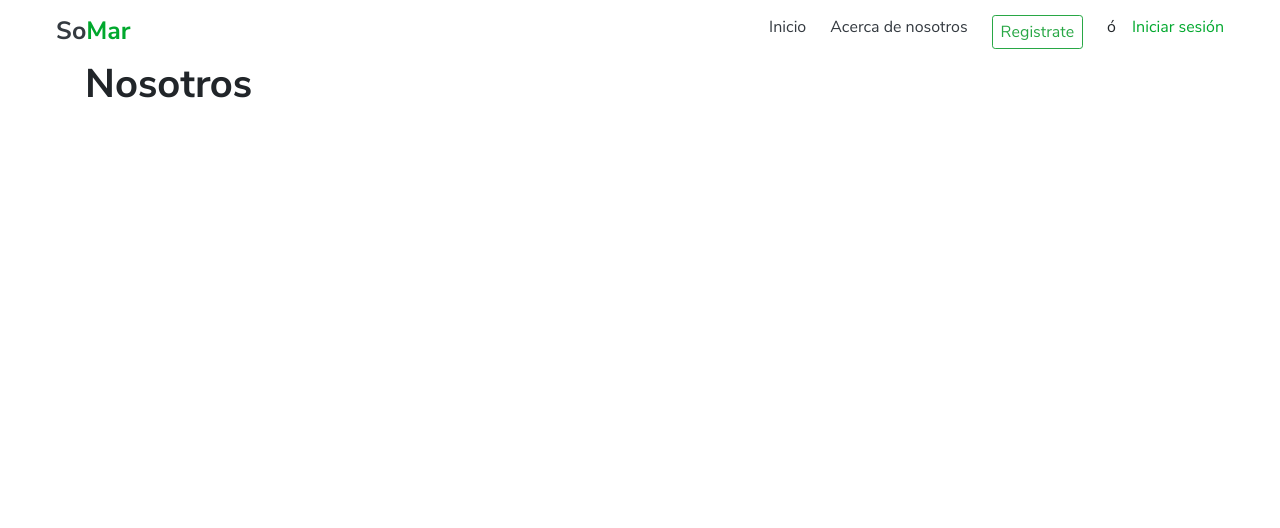
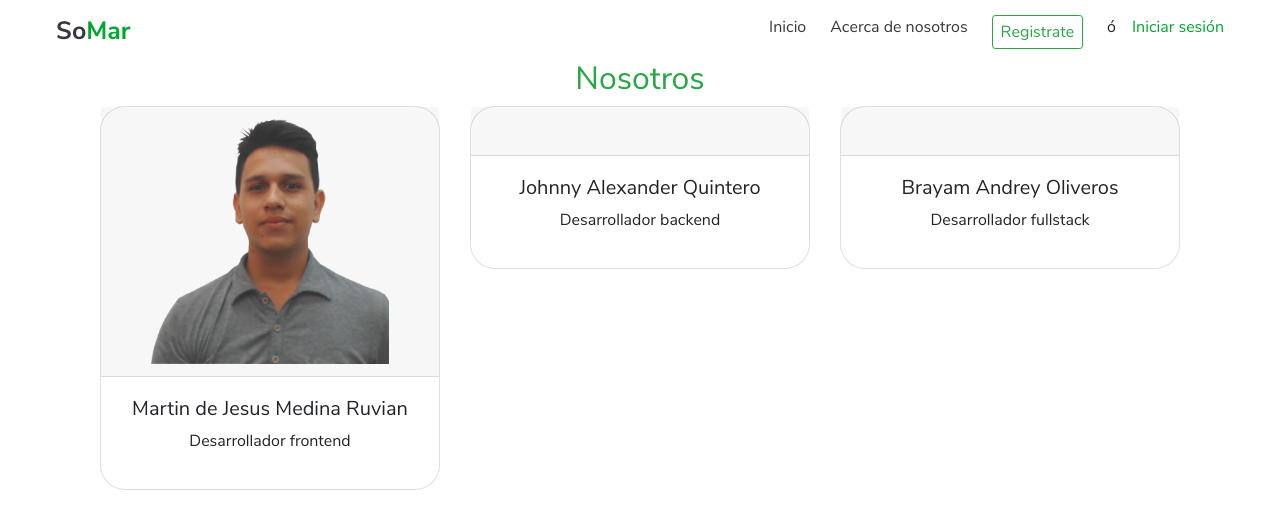
Before and after one commit to MartinMedinaRuvian/somar-front-ufps, a Vue app: page /nosotros in a window 1280 px wide. Shown: the top 528 px of the page. Built offline with nearby package versions, Linux system fonts and the light colour scheme.

Commit message:
Agregue pagina nosotros

```diff
--- a/src/main.js
+++ b/src/main.js
@@ -7,7 +7,12 @@ import VueAxios from 'vue-axios'
 
 
 // Agregamos la URL base de nuestra API
-axios.defaults.baseURL = 'http://localhost:5000';
+//Para conectarse al backend local:
+//axios.defaults.baseURL = 'http://localhost:5000';
+
+//Para conectarse al backend de heroku producción
+axios.defaults.baseURL = 'https://somarufps.herokuapp.com';
+
 
 Vue.config.productionTip = false
 Vue.use(VueAxios, axios)
--- a/src/views/LandingPage/LandingPageNosotros.vue
+++ b/src/views/LandingPage/LandingPageNosotros.vue
@@ -1,5 +1,42 @@
 <template>
-  <div>
-    <h1>Nosotros</h1>
+  <div class="text-center">
+    <h2 class="text-success">Nosotros</h2>
+
+    <div class="row">
+      <div class="col-md-4">
+        <div class="card">
+          <div class="card-header">
+            <img src="../../assets/martin.png" alt="foto-martin" width="80%">
+          </div>
+          <div class="card-body">
+            <h5>Martin de Jesus Medina Ruvian</h5>
+            <p>Desarrollador frontend</p>
+          </div>
+        </div>
+      </div>
+      <div class="col-md-4">
+        <div class="card">
+          <div class="card-header">
+            <img src="" alt="">
+          </div>
+          <div class="card-body">
+            <h5>Johnny Alexander Quintero</h5>
+            <p>Desarrollador backend</p>
+          </div>
+        </div>
+      </div>
+      <div class="col-md-4">
+        <div class="card">
+          <div class="card-header">
+            <img src="" alt="">
+          </div>
+          <div class="card-body">
+            <h5>Brayam Andrey Oliveros</h5>
+            <p>Desarrollador fullstack</p>
+          </div>
+        </div>
+      </div>
+    </div>
+
   </div>
 </template>
```
Also changed, not shown: src/assets/martin.png (added).
